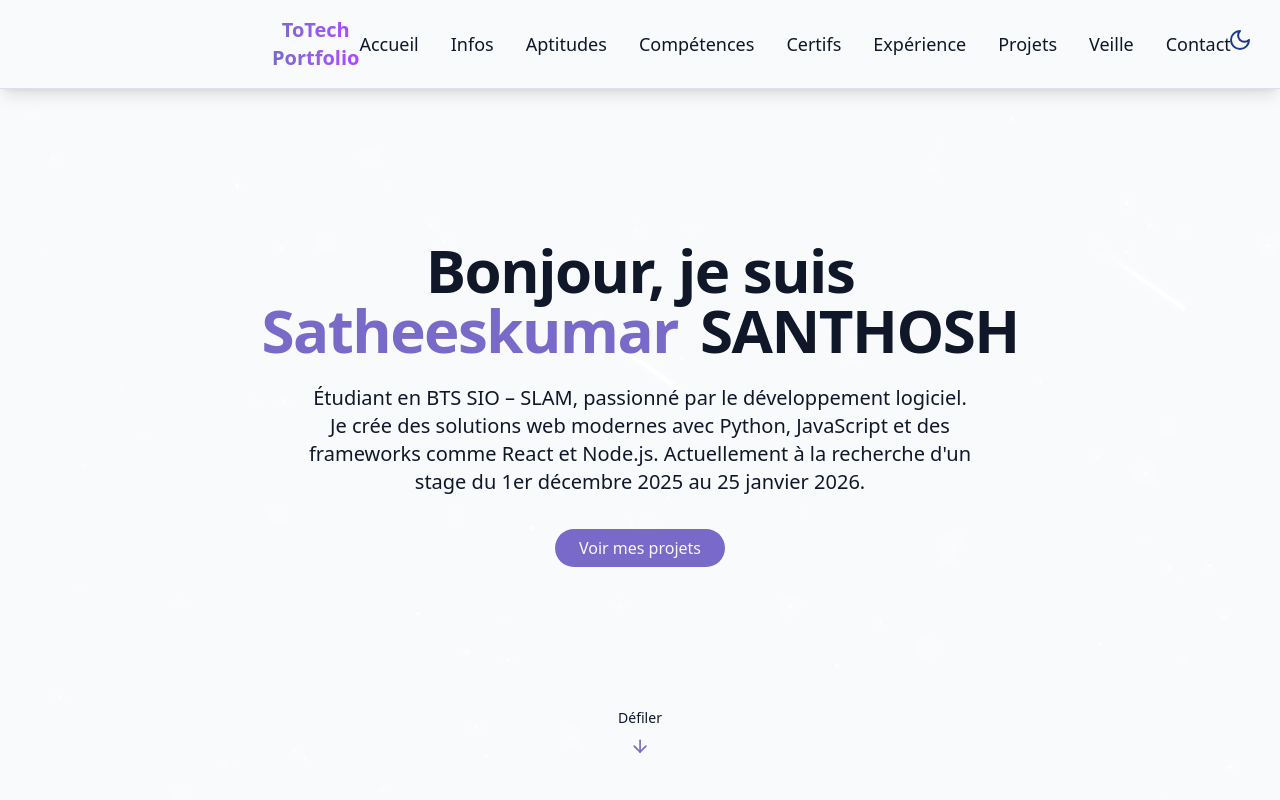
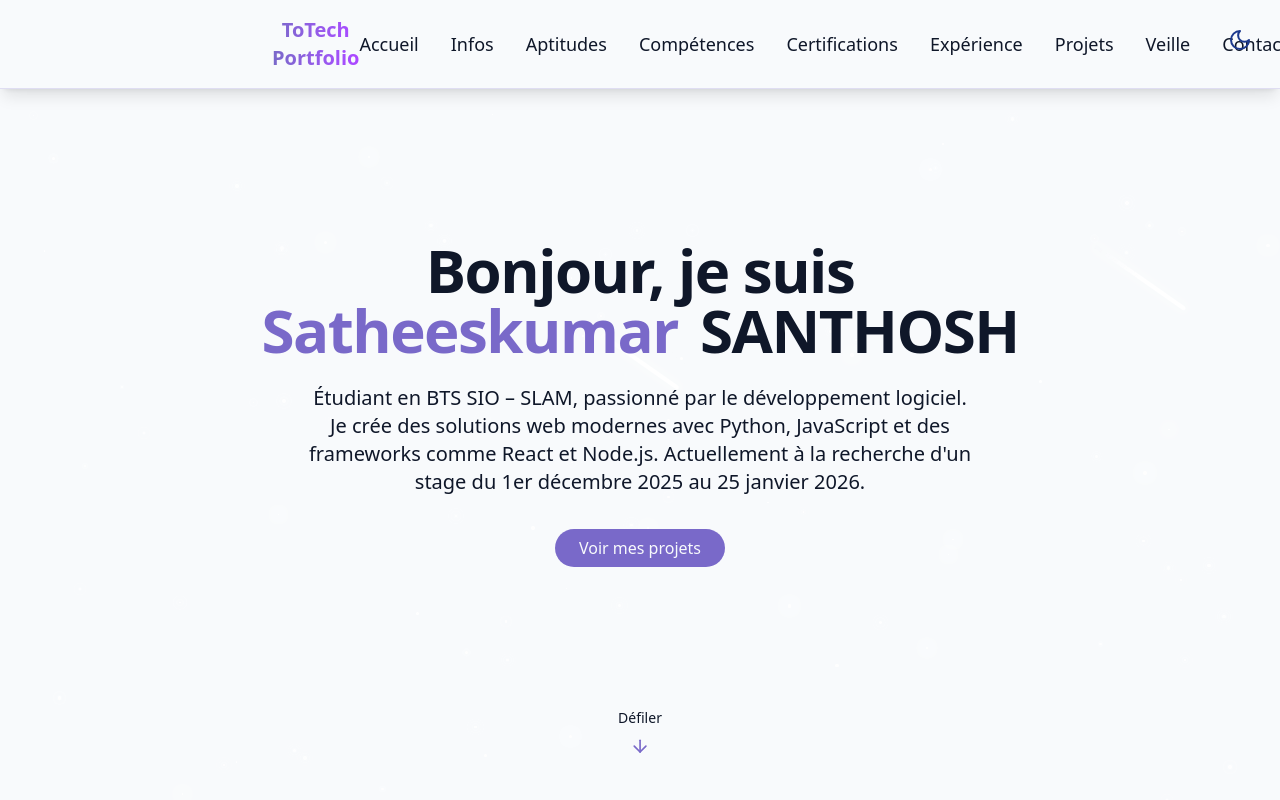
Before and after one commit to SBS-santhosh/portfolioV.2, a React (Vite) app: page / in a window 1280 px wide. Shown: the top 800 px of the page. Built offline with nearby package versions, Linux system fonts and the light colour scheme.

Commit message:
update certification

```diff
--- a/src/components/Navbar.jsx
+++ b/src/components/Navbar.jsx
@@ -7,7 +7,7 @@ const navItems = [
   { name: "Infos", href: "#about" },
   { name: "Aptitudes", href: "#soft-skills" },
   { name: "Compétences", href: "#skills" },
-  { name: "Certifs", href: "#certifications" },
+  { name: "Certifications", href: "#certifications" },
   { name: "Expérience", href: "#projects" },
   { name: "Projets", href: "#showcase" },
   { name: "Veille", href: "#veille-tech" },
```
